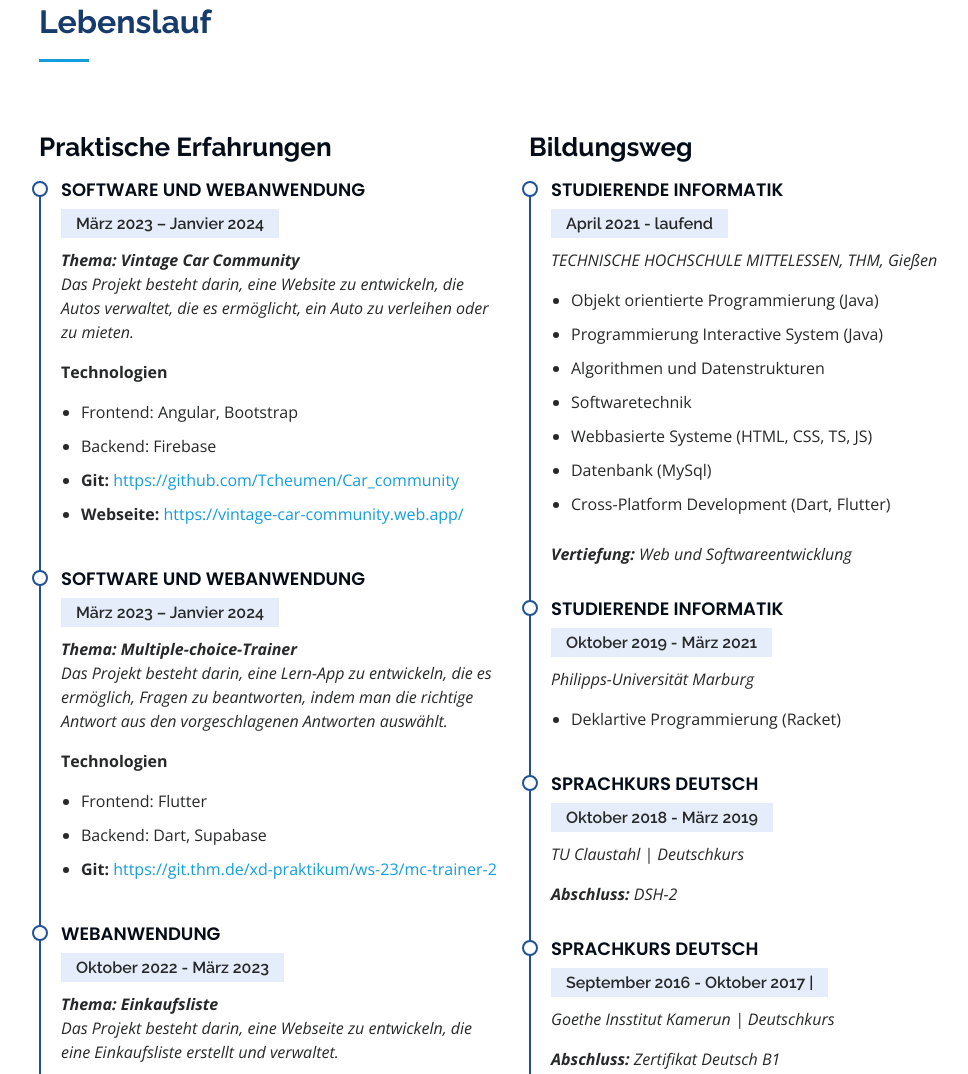
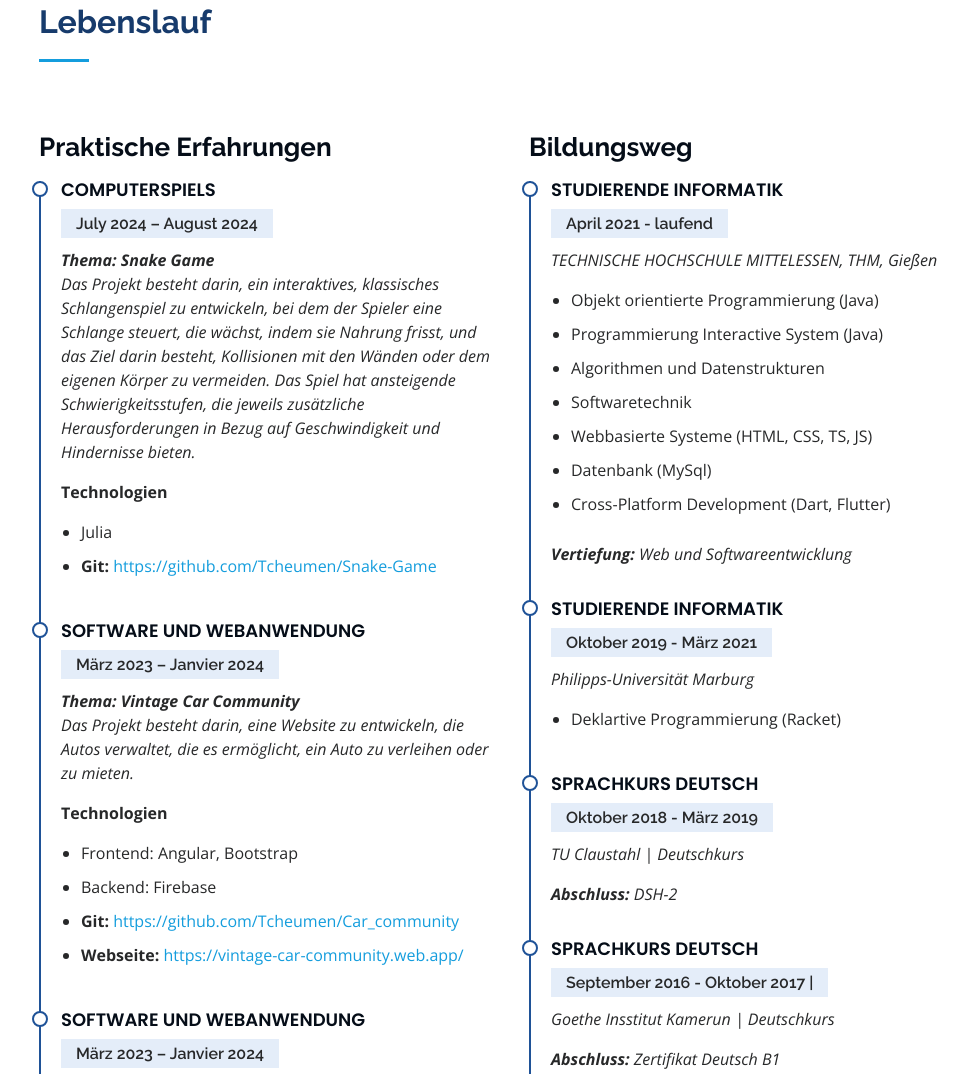
Before and after one commit to Tcheumen/Lionel_CV, a plain HTML site: page index.html in a window 1280 px wide. Shown: the part 3278-4352 px from the top of the page, without its empty margins (273-1241 px from the left). Drawn offline with nearby package versions, Linux system fonts and the light colour scheme.

Commit message:
added the Snake project

```diff
--- a/index.html
+++ b/index.html
@@ -181,6 +181,13 @@
                 <div class="progress-bar" role="progressbar" aria-valuenow="65" aria-valuemin="0" aria-valuemax="100"></div>
               </div>
             </div>
+
+            <div class="progress">
+                <span class="skill">Julia <i class="val">50%</i></span>
+                <div class="progress-bar-wrap">
+                  <div class="progress-bar" role="progressbar" aria-valuenow="50" aria-valuemin="0" aria-valuemax="100"></div>
+                </div>
+             </div>
 
 
           </div>
@@ -427,9 +434,27 @@
         </div>
 
         <div class="row">
-
           <div class="col-lg-6" data-aos="fade-up" data-aos-delay="100">
             <h3 class="resume-title">Praktische Erfahrungen</h3>
+
+            <div class="resume-item">
+              <h4>Computerspiels </h4>
+              <h5>July 2024 – August 2024</h5>
+              <p><em> <b>Thema: Snake Game</b> <br> Das Projekt besteht darin, ein interaktives, klassisches Schlangenspiel zu entwickeln, bei dem der Spieler eine Schlange
+              steuert, die wächst, indem sie Nahrung frisst, und das Ziel darin besteht, Kollisionen mit den Wänden oder dem eigenen
+              Körper zu vermeiden. Das Spiel hat ansteigende Schwierigkeitsstufen, die jeweils zusätzliche Herausforderungen in Bezug
+              auf Geschwindigkeit und Hindernisse bieten. </em></p>
+              <p><b>Technologien</b></p>
+              <ul>
+                <li>Julia</li>
+
+                <li><strong>Git:</strong> <a
+                    href="https://github.com/Tcheumen/Snake-Game">https://github.com/Tcheumen/Snake-Game</a>
+                </li>
+
+              </ul>
+            </div>
+
             <div class="resume-item">
               <h4>Software und Webanwendung </h4>
               <h5>März 2023 – Janvier 2024</h5>
@@ -460,9 +485,9 @@
                 <li><strong>Git:</strong> <a
                     href="https://git.thm.de/xd-praktikum/ws-23/mc-trainer-2">https://git.thm.de/xd-praktikum/ws-23/mc-trainer-2</a>
                 </li>
-
               </ul>
             </div>
+
             <div class="resume-item">
               <h4>Webanwendung </h4>
               <h5>Oktober 2022 - März 2023</h5>
@@ -599,6 +624,7 @@
               <li data-filter=".filter-flutter">Flutter</li>
               <li data-filter=".filter-java">Java</li>
               <li data-filter=".filter-javascript">Html/Javascript/css</li>
+              <li data-filter="=.filter-julia">Julia</li>
 
             </ul>
           </div>
@@ -671,6 +697,18 @@
                 <a href="assets/img/portfolio/wahrung.png" data-gallery="portfolioGallery" class="portfolio-lightbox"
                    title="Entwickle eine Webseite, die es Nutzern ermöglicht, verschiedene Währungen wie Euro in Dollar umzurechnen, unter Verwendung von HTML5 für die Struktur, CSS3 für das Design, JavaScript für die Funktionalität und TypeScript zur Verbesserung der Codequalität und Wartbarkeit."><i class="bx bx-plus"></i></a>
                 <a href="https://github.com/Tcheumen/W-hrungsrechner" title="More Details"><i class="bx bxl-github"></i></a>
+              </div>
+            </div>
+          </div>
+
+          <div class="col-lg-4 col-md-6 portfolio-item filter-julia">
+            <div class="portfolio-wrap">
+              <img src="assets/img/portfolio/Snake.png" class="img-fluid" alt="">
+              <div class="portfolio-links">
+                <a href="assets/img/portfolio/Snake.png" data-gallery="portfolioGallery" class="portfolio-lightbox"
+                  title="Entwicklung eines Computerspiels, das eine Snake Game ist und drei Schwierigkeitsgrade enthält."><i
+                    class="bx bx-plus"></i></a>
+                <a href="https://github.com/Tcheumen/Snake-Game" title="More Details"><i class="bx bxl-github"></i></a>
               </div>
             </div>
           </div>
```
Also changed, not shown: 1 other file.
